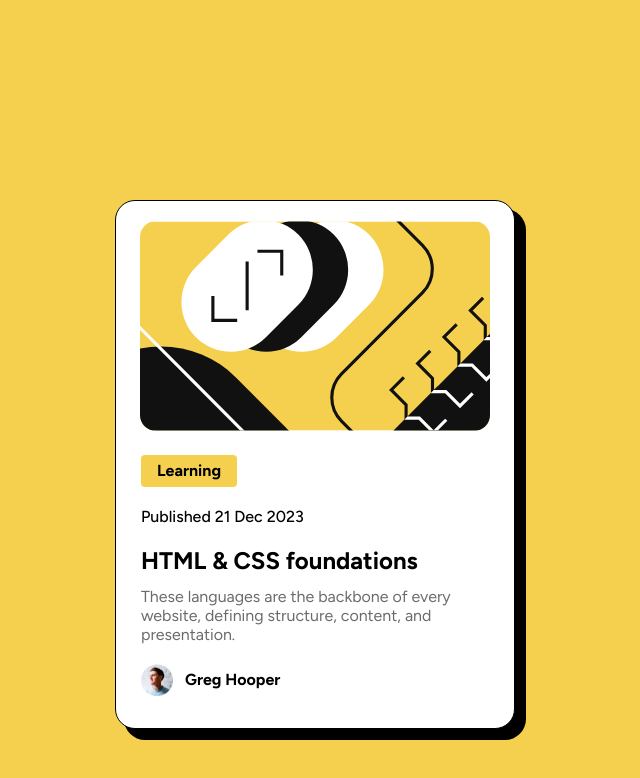
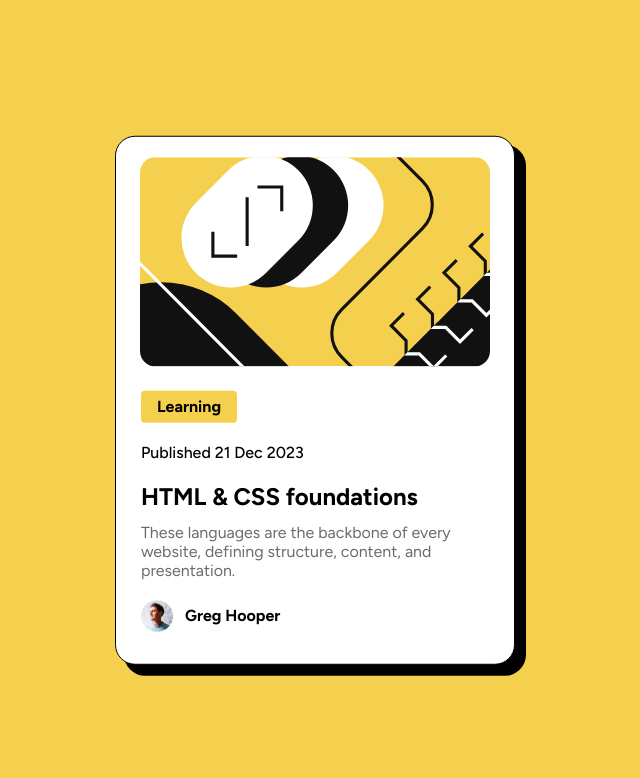
Before and after one commit to joaoggp/BLOG-PREVIEW-frontend-mentor, a plain HTML site: page index.html in a window 1280 px wide. Shown: the whole page, without its empty margins (325-965 px from the left). Drawn offline with Linux system fonts and the light colour scheme.

Commit message:
Add files via upload

```diff
--- a/style.css
+++ b/style.css
@@ -20,15 +20,17 @@ body {
 main {
   display: flex;
   flex-direction: column;
+  position: absolute;
+  top: 50%;
+  left: 50%;
+  transform: translate(-50%, -50%);
   padding: 20px 0px;
   border: 1px solid black;
   width: 100%;
   max-width: 400px;
   border-radius: 20px;
-  justify-content: center;
-  align-items: center;
   text-align: center;
-  margin: 25vh auto 0px;
+  margin: auto;
   background-color: var(--card-bg);
   -webkit-box-shadow: 10px 10px 0px 1px rgba(0, 0, 0, 1);
   -moz-box-shadow: 10px 10px 0px 1px rgba(0, 0, 0, 1);
```
